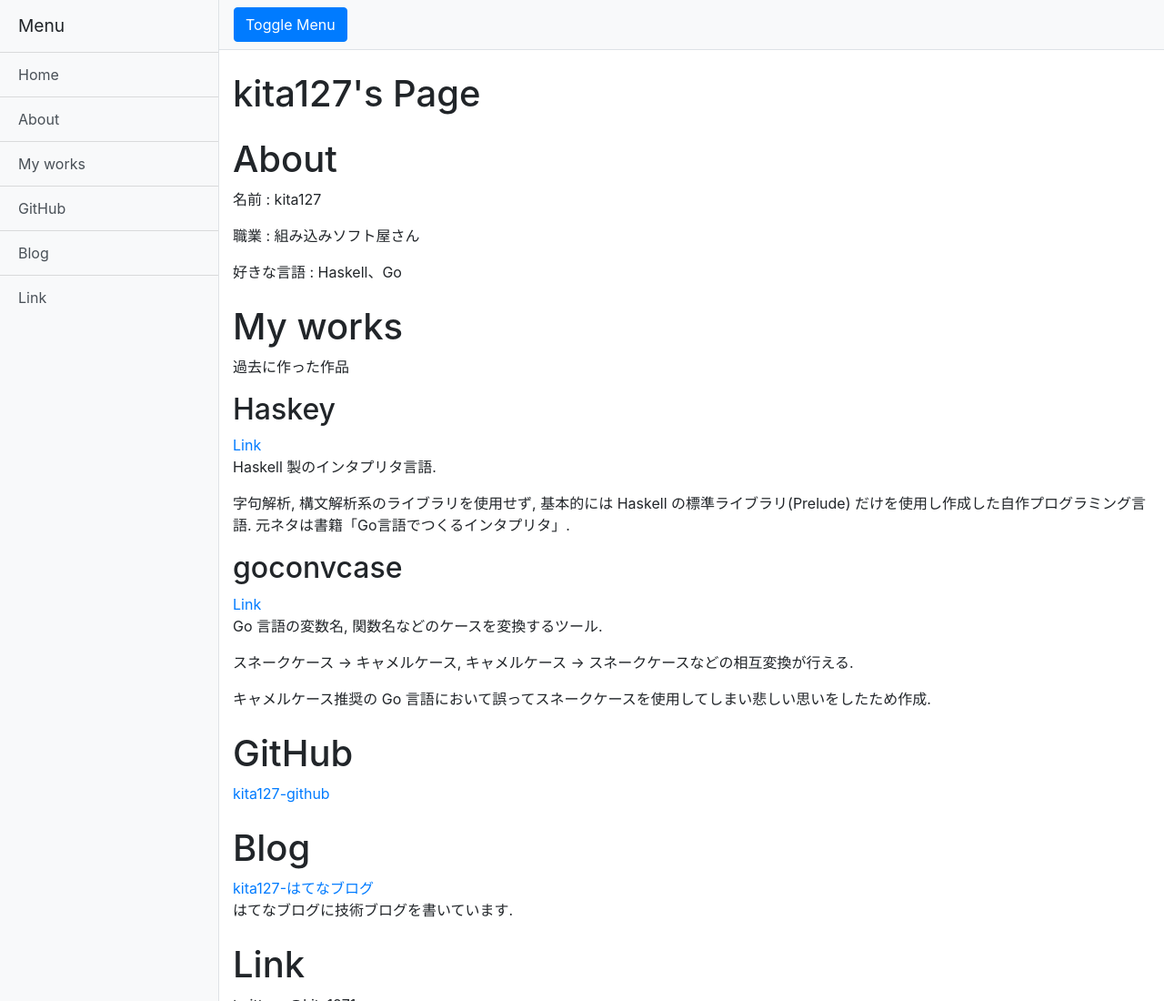
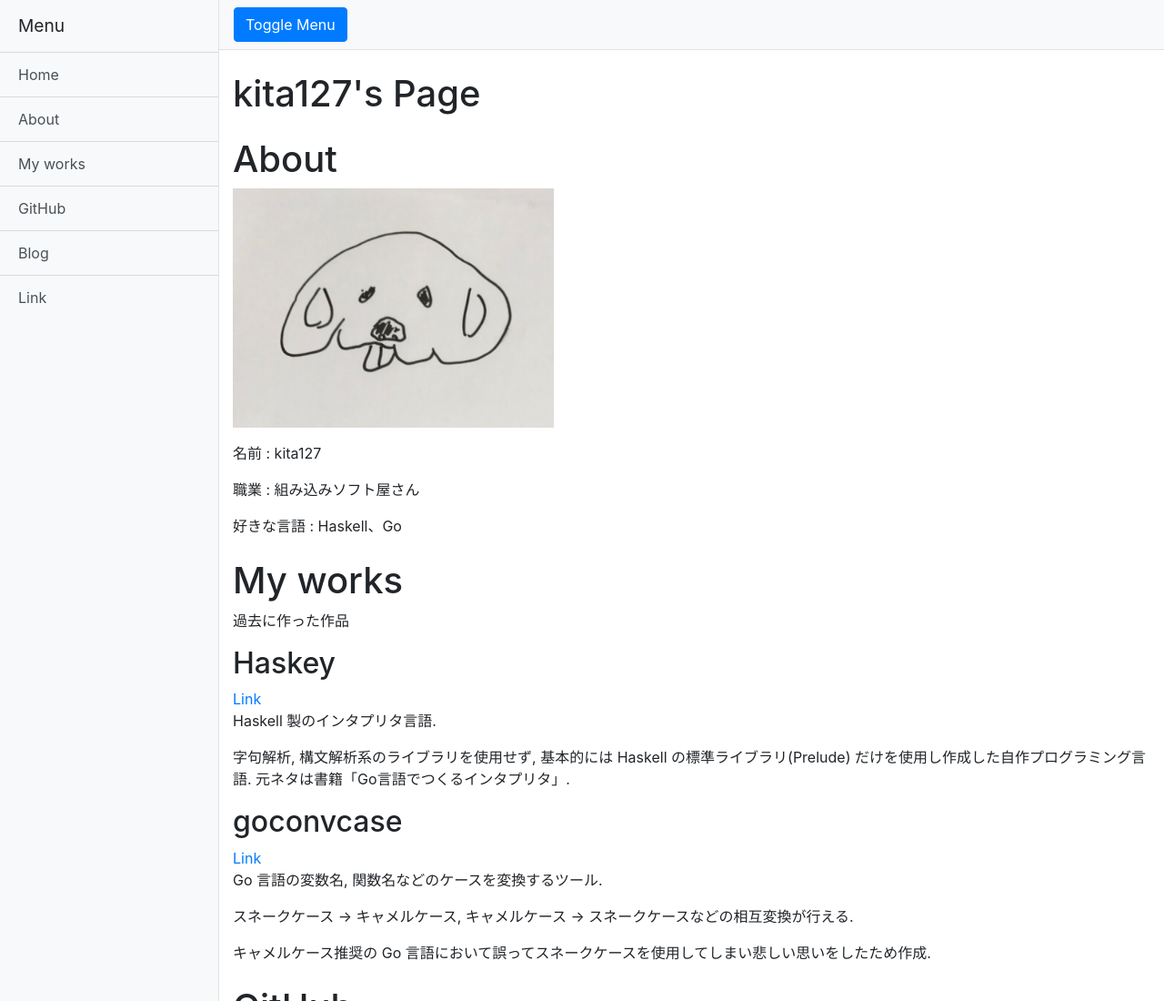
Before and after one commit to kita127/kita127.github.io, a website: page index.html in a window 1280 px wide. Shown: the top 1100 px of the page at 91% size. Drawn offline with Linux system fonts and the light colour scheme.

Commit message:
アイコン追加

```diff
--- /dev/null
+++ b/css/mycss.css
@@ -0,0 +1,4 @@
+.icon img {
+    width: 35%;
+    height: auto;
+}
--- a/index.html
+++ b/index.html
@@ -15,6 +15,9 @@
 
   <!-- Custom styles for this template -->
   <link href="css/simple-sidebar.css" rel="stylesheet">
+
+  <!-- My CSS -->
+  <link href="css/mycss.css" rel="stylesheet">
 
 </head>
 
@@ -50,6 +53,9 @@
 
         <a name="about"></a>
         <h1 class="mt-4">About</h1>
+        <p class="icon">
+          <img src="./image/icon.jpg" alt="アイコン">
+        </p>
         <p>名前 : kita127</p>
         <p>職業 : 組み込みソフト屋さん</p>
         <p>好きな言語 : Haskell、Go</p>
```
Also changed, not shown: image/icon.jpg (added).
